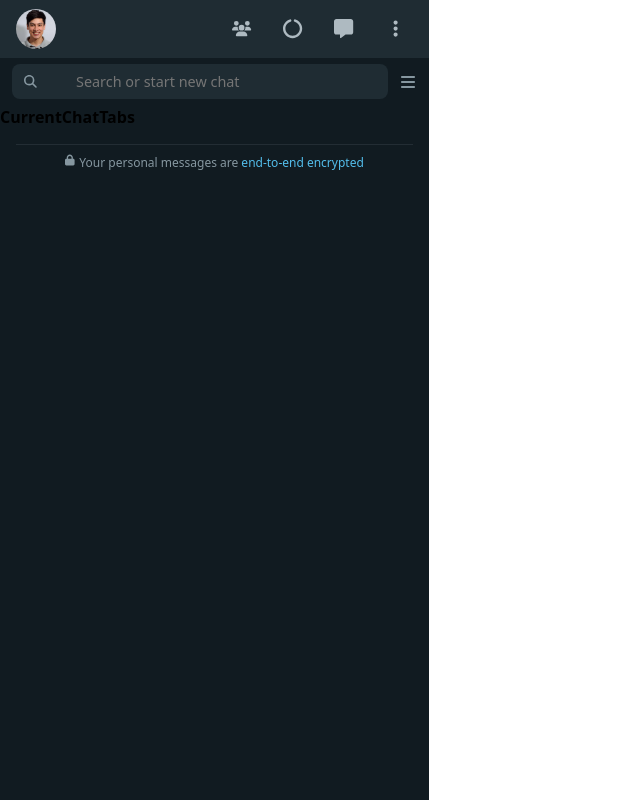
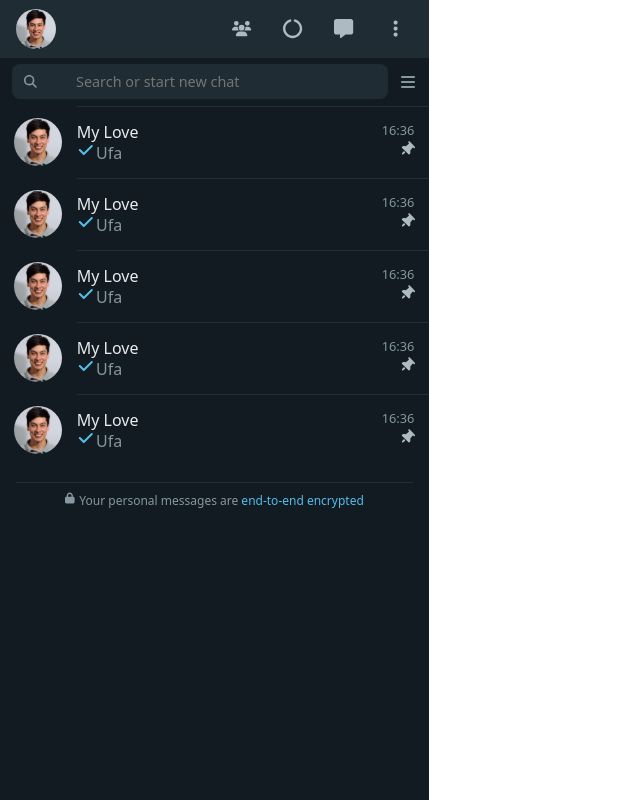
Before and after one commit to AndresEstebanGonzalez/Whatsapp_Web, a React (Vite) app: page / in a window 1280 px wide. Shown: the top 800 px of the page, without its empty margins (0-640 px from the left). Built offline with nearby package versions, Linux system fonts and the light colour scheme.

Commit message:
Current Chat Tabs complete.

```diff
--- a/src/components/SideMenu/CurrentChatTabsContainer/CurrentChatTabs/CurrentChatTabs.jsx
+++ b/src/components/SideMenu/CurrentChatTabsContainer/CurrentChatTabs/CurrentChatTabs.jsx
@@ -1,9 +1,32 @@
 import styles from "./CurrentChatTabs.module.scss";
+
+import ProfilePicture from "../../../../assets/images/profile-picture.jpeg";
+import { FontAwesomeIcon } from "@fortawesome/react-fontawesome";
+import { faCheck, faThumbTack } from "@fortawesome/free-solid-svg-icons";
 
 export default function CurrentChatTabs() {
   return (
-    <>
-      <h1>CurrentChatTabs</h1>
-    </>
+    <div className={styles.mainContainer}>
+      <div className={styles.leftContainer}>
+        <img
+          src={ProfilePicture}
+          className={styles.profilePicture}
+          alt="Chat profile picture"
+        />
+      </div>
+      <div className={styles.rightContainer}>
+        <div className={styles.topContainer}>
+          <h3 className={styles.chatName}>My Love</h3>
+          <p className={styles.lastMessageTime}>16:36</p>
+        </div>
+        <div className={styles.bottomContainer}>
+          <div className={styles.bottomLeftContainer}>
+            <FontAwesomeIcon icon={faCheck} className={styles.checkMark} />
+            <p className={styles.lastMessage}>Ufa</p>
+          </div>
+          <FontAwesomeIcon icon={faThumbTack} className={styles.thumbTack} />
+        </div>
+      </div>
+    </div>
   );
 }
--- a/src/components/SideMenu/CurrentChatTabsContainer/CurrentChatTabs/CurrentChatTabs.module.scss
+++ b/src/components/SideMenu/CurrentChatTabsContainer/CurrentChatTabs/CurrentChatTabs.module.scss
@@ -0,0 +1,72 @@
+@import "../../../../assets/variables/colors.scss";
+
+.mainContainer {
+  display: flex;
+  flex-direction: row;
+  align-items: center;
+  width: 26.8rem;
+  height: 4.5rem;
+  .leftContainer {
+    display: flex;
+    align-items: center;
+    width: 4.8rem;
+    height: 4.5rem;
+    padding: 0 0.9rem;
+    .profilePicture {
+      height: 3rem;
+      object-fit: cover;
+      aspect-ratio: 1/1;
+      border-radius: 50%;
+    }
+  }
+  .rightContainer {
+    display: flex;
+    flex-direction: column;
+    justify-content: center;
+    width: 24.7rem;
+    height: 4.5rem;
+    padding-right: 0.9rem;
+    border-top: solid $dark-grey 0.06rem;
+    .topContainer {
+      display: flex;
+      flex-direction: row;
+      justify-content: space-between;
+      height: 1.3rem;
+      .chatName {
+        font-weight: 400;
+        color: $white;
+      }
+      .lastMessageTime {
+        font-size: 0.8rem;
+        font-weight: 400;
+        color: $darker-icon-grey;
+      }
+    }
+    .bottomContainer {
+      display: flex;
+      flex-direction: row;
+      justify-content: space-between;
+      height: 1.3rem;
+      .bottomLeftContainer {
+        display: flex;
+        flex-direction: row;
+        .checkMark {
+          width: 1.1rem;
+          margin-right: 0.1rem;
+          aspect-ratio: 1/1;
+          color: $light-blue;
+        }
+        .lastMessage {
+          font-weight: 400;
+          color: $darker-icon-grey;
+        }
+      }
+      .thumbTack {
+        height: 0.9rem;
+        aspect-ratio: 1/1;
+        color: $icon-grey;
+        transform: rotate(45deg);
+      }
+    }
+  }
+}
--- a/src/components/SideMenu/CurrentChatTabsContainer/CurrentChatTabsContainer.jsx
+++ b/src/components/SideMenu/CurrentChatTabsContainer/CurrentChatTabsContainer.jsx
@@ -7,6 +7,10 @@ import { faLock } from "@fortawesome/free-solid-svg-icons";
 export default function CurrentChatTabsContainer() {
   return (
     <div className={styles.mainContainer}>
+      <CurrentChatTabs />
+      <CurrentChatTabs />
+      <CurrentChatTabs />
+      <CurrentChatTabs />
       <CurrentChatTabs />
       <div className={styles.bottomContainer}>
         <div className={styles.bottomTextContainer}>
```
